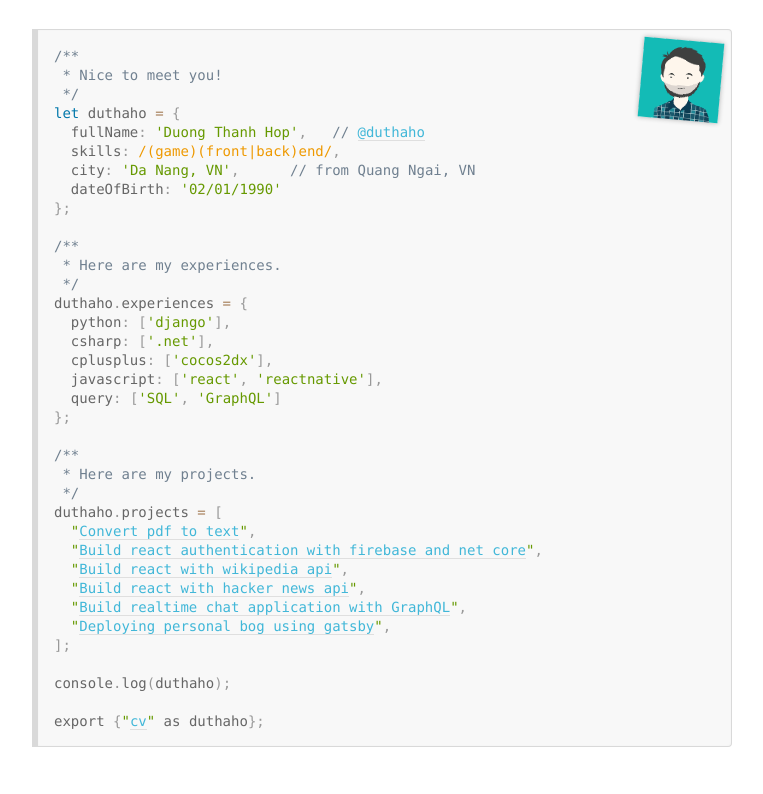
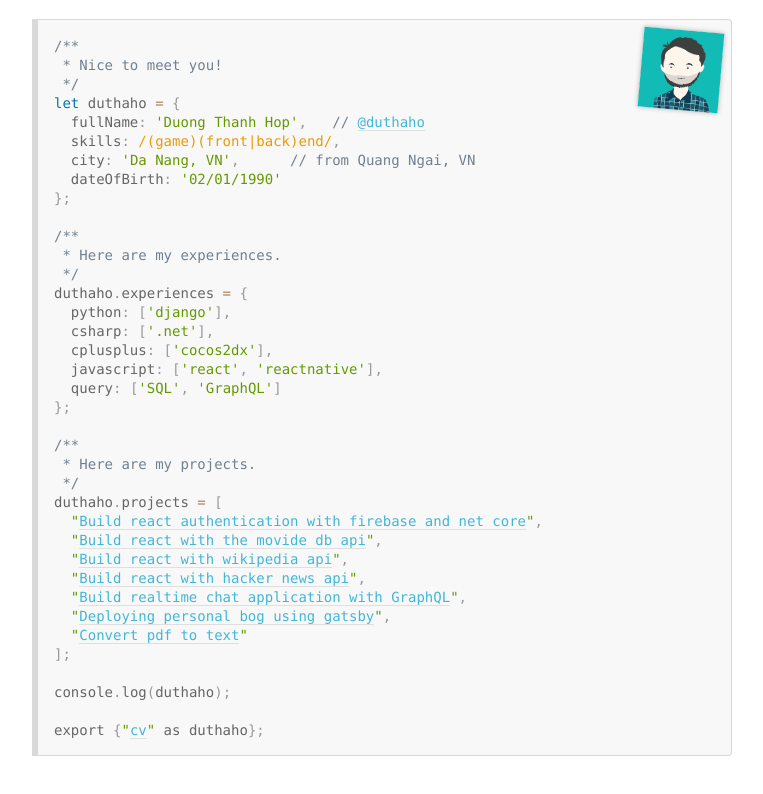
Before and after one commit to duthaho/duthaho.github.io, a plain HTML site: page index.html in a window 1280 px wide. Shown: the whole page, without its empty margins (258-1021 px from the left). Drawn offline with Linux system fonts and the light colour scheme.

Commit message:
* updated

```diff
--- a/index.html
+++ b/index.html
@@ -50,12 +50,13 @@ duthaho.experiences = {
  * Here are my projects.
  */
 duthaho.projects = [
-  "[Convert pdf to text](https://duthaho.github.io/pdf2text/)",
   "[Build react authentication with firebase and net core](https://duthaho.github.io/react-firebase/)",
+  "[Build react with the movide db api](https://duthaho.github.io/react-movie/)",
   "[Build react with wikipedia api](https://duthaho.github.io/react-wikipedia/)",
   "[Build react with hacker news api](https://duthaho.github.io/react-hackernews/)",
   "[Build realtime chat application with GraphQL](https://duthaho.github.io/graph-chat/)",
   "[Deploying personal bog using gatsby](https://duthaho.github.io/codestack/)",
+  "[Convert pdf to text](https://duthaho.github.io/pdf2text/)"
 ];
 
 console.log(duthaho);
```
